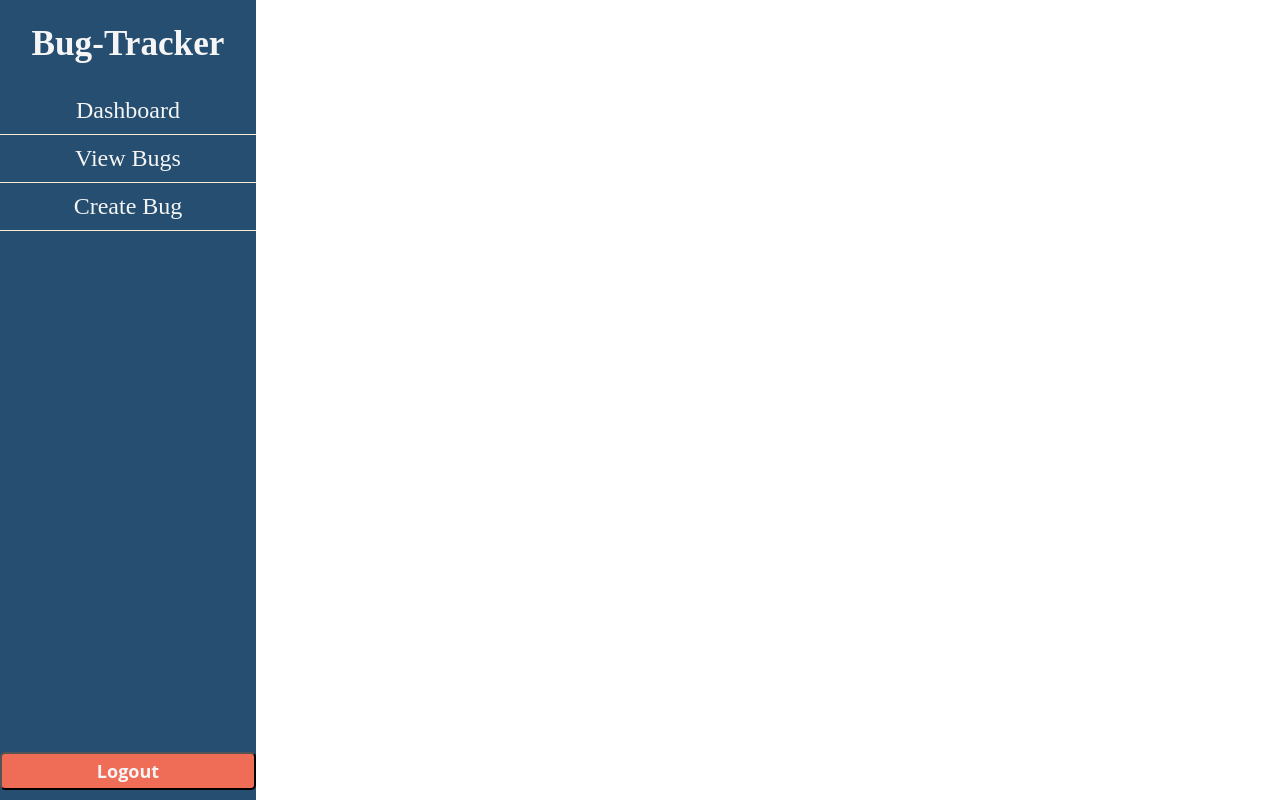
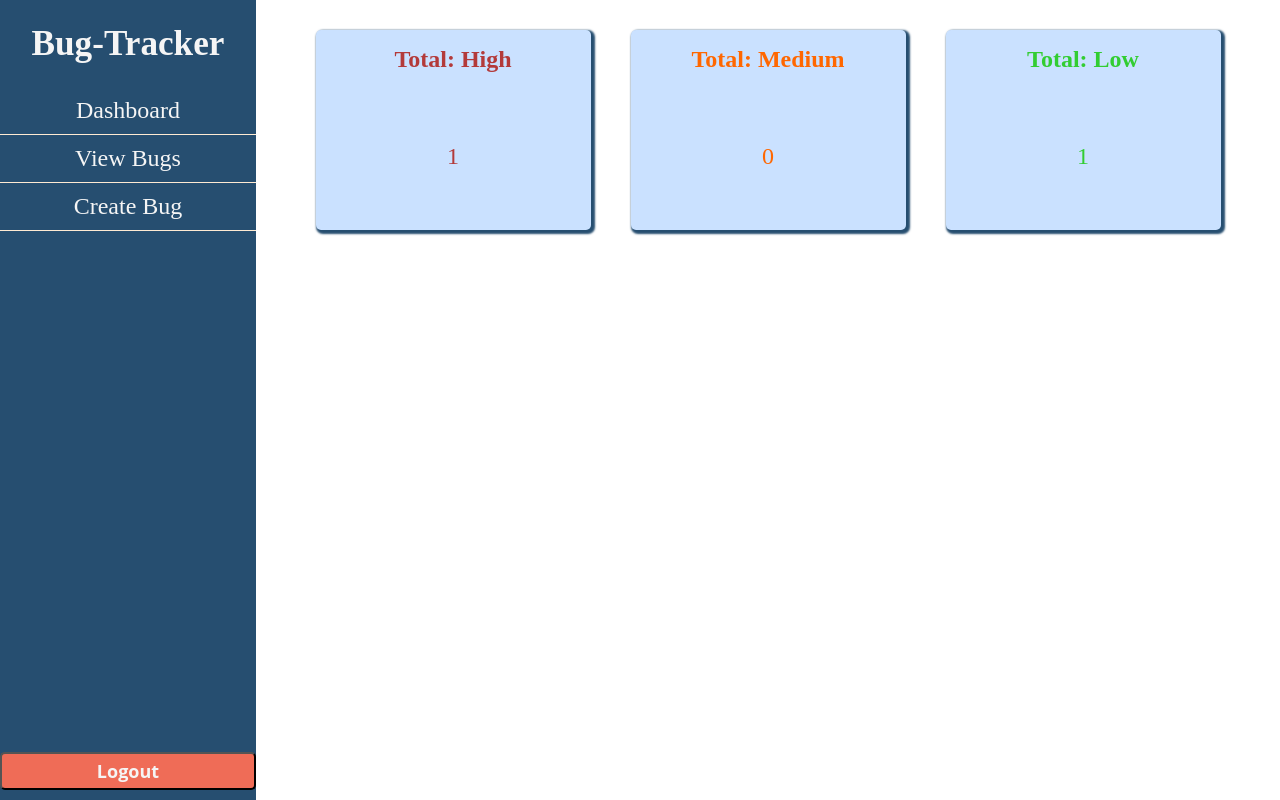
Before and after one commit to cleardh/bug-tracker, a React (Create React App) app in the folder frontend/: page / in a window 1280 px wide. Both pictures are taken after typing "Sample", "Sample123" into the empty fields and a click on the button "Login". Built offline with nearby package versions, Linux system fonts and the light colour scheme.

Commit message:
Added dashboard showing bugs categorized depending on priority

```diff
--- a/frontend/src/App.js
+++ b/frontend/src/App.js
@@ -4,6 +4,7 @@ import Login from './Views/Pages/Login/login';
 import { BrowserRouter as Router, Switch, Route } from 'react-router-dom';
 import Sidebar from './Views/Sidebar/sidebar';
 
+import DashboardPage from './Views/Pages/Dashboard/dashboard';
 import ViewBugPage from './Views/Pages/viewBugs';
 import CreateBug from './Views/Components/BugCreateEdit/bugForm';
 
@@ -15,6 +16,7 @@ function App() {
         <>
           <Sidebar />
           <Switch>
+            <Route exact path='/'><DashboardPage /></Route>
             <Route path='/viewbugs'><ViewBugPage /></Route>
             <Route path='/createbugs'>
               <div className='page-container'>
--- /dev/null
+++ b/frontend/src/Views/Components/Dashboard/card.css
@@ -0,0 +1,28 @@
+.dashboard-card {
+    border-radius: 5px;
+    background-color: var(--card-color);
+    min-width: 275px;
+    min-height: 200px;
+    margin: 10px;
+    display: flex;
+    flex-wrap: wrap;
+    align-content: center;
+    justify-content: center;
+    text-align: center;
+    box-shadow: 2px 2px 2px 2px var(--prime-color);
+}
+
+.dashboard-card:hover {
+    transition: all 0.3s;
+    transform: scale(1.05);
+}
+
+.dashboard-card h2 {
+    width: 100%;
+    margin-top: 5px;
+}
+
+.dashboard-card p {
+    font-size: 1.5rem;
+    margin: 50px;
+}
--- /dev/null
+++ b/frontend/src/Views/Components/Dashboard/card.jsx
@@ -0,0 +1,14 @@
+import React from 'react';
+import './card.css';
+import Priority from '../../../Controllers/priorityController';
+
+export default (props) => {
+    const { level, color } = Priority(props.priority);
+    console.log(props);
+    return (
+        <div className='dashboard-card' onClick={props.clicked} style={{ color }}>
+            <h2>Total: {level}</h2>
+            <p>{props.count}</p>
+        </div>
+    )
+}
--- /dev/null
+++ b/frontend/src/Views/Pages/Dashboard/dashboard.jsx
@@ -0,0 +1,40 @@
+import React, { useEffect } from 'react';
+import { useDispatch, useSelector } from 'react-redux';
+import { useHistory } from 'react-router-dom';
+import { getBugs } from '../../../Controllers/Redux/bugSlice';
+import Card from '../../Components/Dashboard/card';
+
+export default () => {
+    const history = useHistory();
+    const dispatch = useDispatch();
+    const bugs = useSelector(state => state.bugs);
+    let highCount = null;
+    let midCount = null;
+    let lowCount = null;
+
+    const filterBugs = (priority) => {
+        return bugs.filter(bug => bug.priority === priority);
+    }
+
+    if (bugs !== undefined) {
+        highCount = filterBugs(1);
+        midCount = filterBugs(2);
+        lowCount = filterBugs(3);
+    }
+
+    useEffect(() => {
+        dispatch(getBugs());
+    }, [bugs === undefined]);
+
+    const redirect = () => {
+        history.push('/viewbugs');
+    }
+
+    return (
+        <div className='page-container'>
+            <Card priority='1' count={highCount.length} clicked={redirect} />
+            <Card priority='2' count={midCount.length} clicked={redirect} />
+            <Card priority='3' count={lowCount.length} clicked={redirect} />
+        </div>
+    )
+}
```
Also changed, not shown: 1 other file (tests, documents, lock files or other folders).
